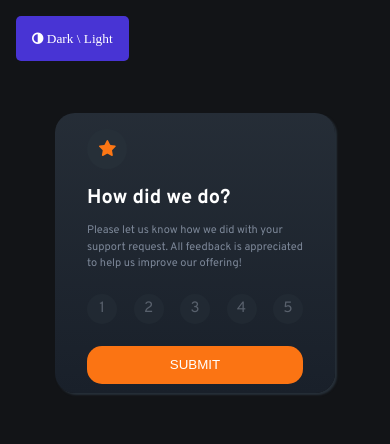
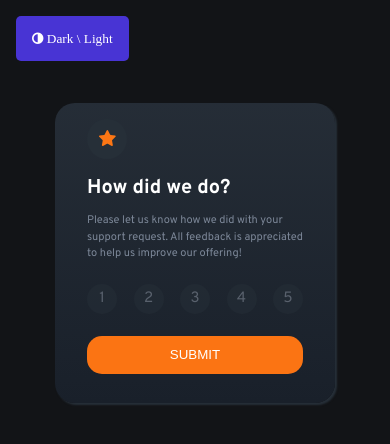
Before and after one commit to SajjadMahmoody/InteractiveRating, a plain HTML site: page index.html in a window 390 px wide. Drawn offline with Linux system fonts and the light colour scheme.

Commit message:
change box size

```diff
--- a/assets/CSS/style.css
+++ b/assets/CSS/style.css
@@ -26,6 +26,7 @@ body {
   font-weight: bold;
   transition: all 0.35s ease-out;
 }
+
 .btn-mode:hover {
   opacity: 80%;
   cursor: pointer;
@@ -46,18 +47,19 @@ body {
   margin-bottom: 1rem;
   background-color: #262f38;
 }
+
 .star-circle img {
   margin: 11px 2px;
   max-width: 100%;
   -o-object-fit: contain;
-     object-fit: contain;
+  object-fit: contain;
 }
 
 .box {
   background: linear-gradient(hsl(213deg, 19%, 18%), #19202a);
   padding: 2rem;
   width: min(390px, 100%);
-  height: min(370px, 100%);
+  height: min(380px, 100%);
   border-radius: 20px;
   box-shadow: 2px 2px 2px #262f38;
 }
@@ -111,6 +113,7 @@ body {
   margin-top: 0.8rem;
   transition: background-color 0.35s ease-in-out;
 }
+
 .btn-submit:hover {
   color: #fb7413;
   background-color: hsl(0deg, 0%, 100%);
@@ -125,9 +128,11 @@ body {
 .cong-text {
   text-align: center;
 }
+
 .cong-text h2 {
   margin-bottom: 1rem;
 }
+
 .cong-text p {
   color: hsl(216deg, 12%, 54%);
   line-height: 22px;
@@ -138,6 +143,7 @@ body {
   justify-content: center;
   margin-block: 1rem;
 }
+
 .rate p {
   text-align: center;
   padding-inline: 1rem;
@@ -163,7 +169,7 @@ body {
   outline: none;
 }
 
-@media only screen and (max-width: 576px) {
+@media screen and (max-width: 576px) {
   .container {
     display: flex;
     justify-content: center;
@@ -171,45 +177,59 @@ body {
     height: 100vh;
     height: 90vw;
   }
+
   .box {
     width: min(280px, 100%);
-    height: min(280px, 100%);
+    height: min(300px, 100%);
     padding-block: 1rem;
   }
+
   .star-circle {
     margin-bottom: 1rem;
   }
+
   .cicle-number {
     margin-bottom: 1rem;
   }
+
   .m-s h1 {
     font-size: 20px;
   }
+
   .m-s p {
     font-size: 11px;
   }
+
   .stars {
     margin-bottom: 0rem;
   }
+
   .cong-text {
     text-align: center;
   }
+
   .cong-text h2 {
     font-size: 20px;
     margin-bottom: 0;
   }
+
   .cong-text p {
     font-size: 11px;
   }
+
   .cicle-number {
     width: 30px;
     line-height: 30px;
     height: 30px;
   }
+
   .rate-img img {
     width: 120px;
   }
+
   .btn-submit {
     margin-top: 0.4rem;
   }
-}/*# sourceMappingURL=style.css.map */
+}
+
+/*# sourceMappingURL=style.css.map */
```
